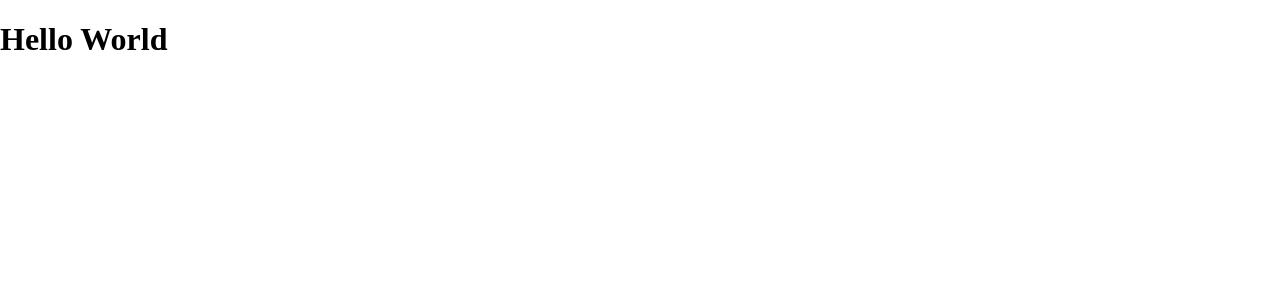
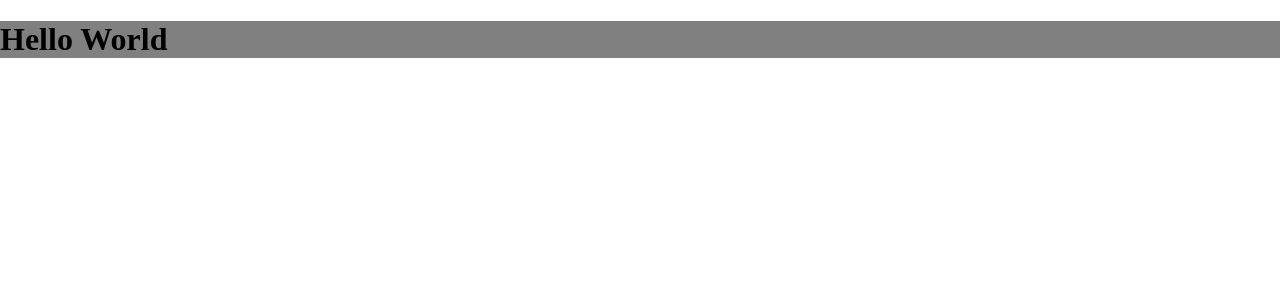
Before and after one commit to PradyumnaThakare/TheOsProject, a Next.js app in the folder OS/the-os/: page / in a window 1280 px wide. Shown: the top 300 px of the page. Built offline with nearby package versions, Linux system fonts and the light colour scheme.

Commit message:
Setup scss css->scss

```diff
--- a/OS/the-os/package.json
+++ b/OS/the-os/package.json
@@ -11,6 +11,7 @@
   "dependencies": {
     "next": "13.4.19",
     "react": "18.2.0",
-    "react-dom": "18.2.0"
+    "react-dom": "18.2.0",
+    "sass": "^1.66.1"
   }
 }
--- a/OS/the-os/pages/_app.js
+++ b/OS/the-os/pages/_app.js
@@ -1,4 +1,4 @@
-import '@/styles/globals.css'
+import '@/styles/globals.scss'
 
 export default function App({ Component, pageProps }) {
   return <Component {...pageProps} />
--- a/OS/the-os/styles/globals.css
+++ b/OS/the-os/styles/globals.scss
@@ -2,6 +2,10 @@
  body{
   padding: 0;
   margin: 0;
+
+  div{
+    background-color: grey;
+  }
  }
  *{
   box-sizing: border-box;
```
Also changed, not shown: 1 other file (tests, documents, lock files or other folders).
